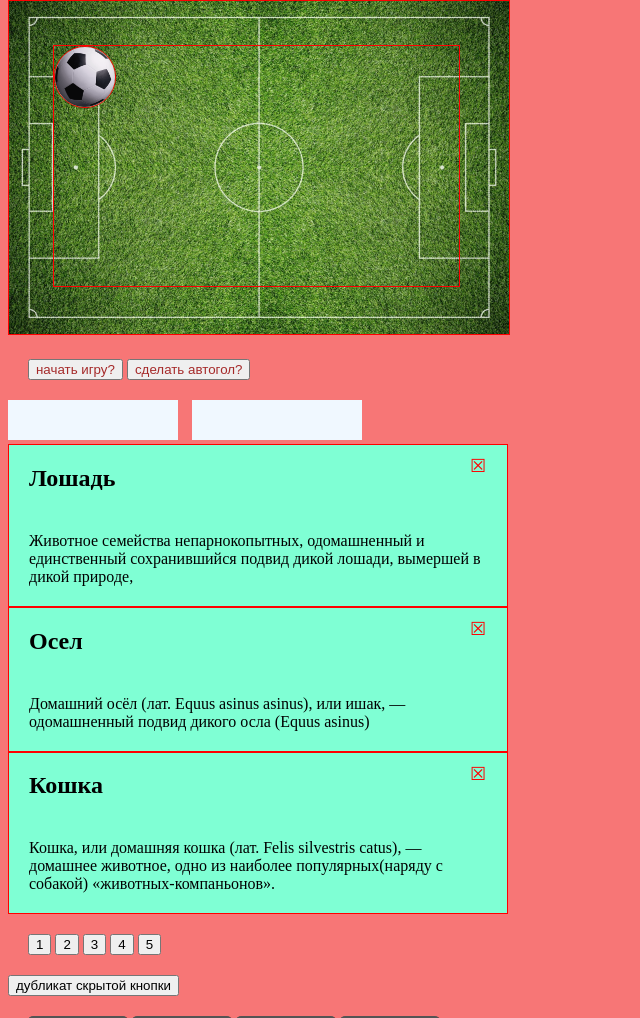
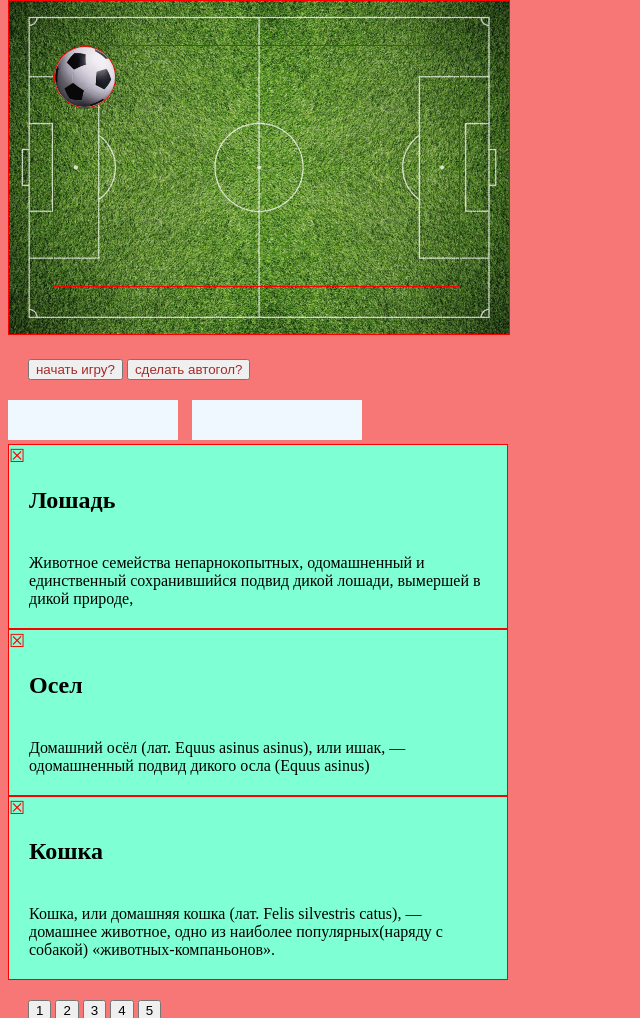
Before and after one commit to belkud/vite-project, a website built with Vite: page index.html in a window 1280 px wide. Shown: the part 210-1228 px from the top of the page, without its empty margins (0-640 px from the left). Built offline with nearby package versions, Linux system fonts and the light colour scheme.

Commit message:
cvbcvrtb

```diff
--- a/index.html
+++ b/index.html
@@ -63,27 +63,27 @@
 
       <!--! диалоговые окна с животными -->
 
-      <div class="animal">
-        <div class="extraAnimal">
+      <div class="container">
+        <div class="animal">
           <div class="flex">
             <h2>Лошадь</h2>
-            <span class="cross">&#9746;</span>
+            <!-- <span class="cross">&#9746;</span> -->
           </div>
           <div class="maintext">Животное семейства непарнокопытных, одомашненный и единственный сохранившийся подвид дикой лошади, вымершей в дикой природе, </div>
         </div>
 
-        <div class="extraAnimal">
+        <div class="animal">
               <div class="flex">
                 <h2>Осел</h2>
-                <span class="cross">&#9746;</span>
+                <!-- <span class="cross">&#9746;</span> -->
               </div>
               <div class="maintext">Домашний осёл (лат. Equus asinus asinus), или ишак, — одомашненный подвид дикого осла (Equus asinus)</div>
             </div>
 
-      <div class="extraAnimal">
+      <div class="animal">
         <div class="flex">
           <h2>Кошка</h2>
-          <span class="cross">&#9746;</span>
+          <!-- <span class="cross">&#9746;</span> -->
         </div>
         <div class="maintext">Кошка, или домашняя кошка (лат. Felis silvestris catus), — домашнее животное, одно из наиболее популярных(наряду с собакой) «животных-компаньонов».</div>
       </div>
--- a/src/main.ts
+++ b/src/main.ts
@@ -3588,32 +3588,9 @@ ownGoal.addEventListener('click', function (event) {
 
 //! Задание с животными
 
-let animal = document.querySelector('.extraAnimal')
-
-
-
-
-
-let close = document.querySelectorAll('.cross')
-close.forEach(cross =>
-  cross.addEventListener('click', function () {
-    animal.style.display = 'none'
-
-  }))
-
-
-
-
-
-
-let cityRussia = document.querySelectorAll('.city') //as HTMLButtonElement
-cityRussia.forEach(city =>
-  city.addEventListener('click', function (event) {
-    // console.log(parseInt(event.target.dataset.num));
-    city.style.display = 'none'
-
-  })
-)
+
+
+
 
 
 
@@ -3629,9 +3606,13 @@ document.addEventListener ('mousemove', function(event){
 
 
 
-// function move(event) {
-//   console.log (`ось Х=${event.screenX}px, ось У=${event.screenY}px`);
-//   event.stopPropagation()
-
-// }
-// window.addEventListener ('mousemove', move)
+let animals = document.querySelectorAll('.animal')
+
+
+
+
+for(let animal of animals) {
+  animal.insertAdjacentHTML("afterbegin", '<span class="cross">&#9746;</span>');
+  // кнопка становится первым потомком плитки (animal)
+  animal.firstChild.onclick = () => animal.remove();
+}
--- a/src/style.css
+++ b/src/style.css
@@ -131,12 +131,12 @@ h1 {
 
 
 /* !Модальные окна с животными */
-.animal {
+.container {
   background-color:aquamarine;
   width: 500px;
   padding: 0px !important;
 }
-.extraAnimal {
+.animal{
   padding: 0px !important;
   border: 1px solid red;
 }
```
